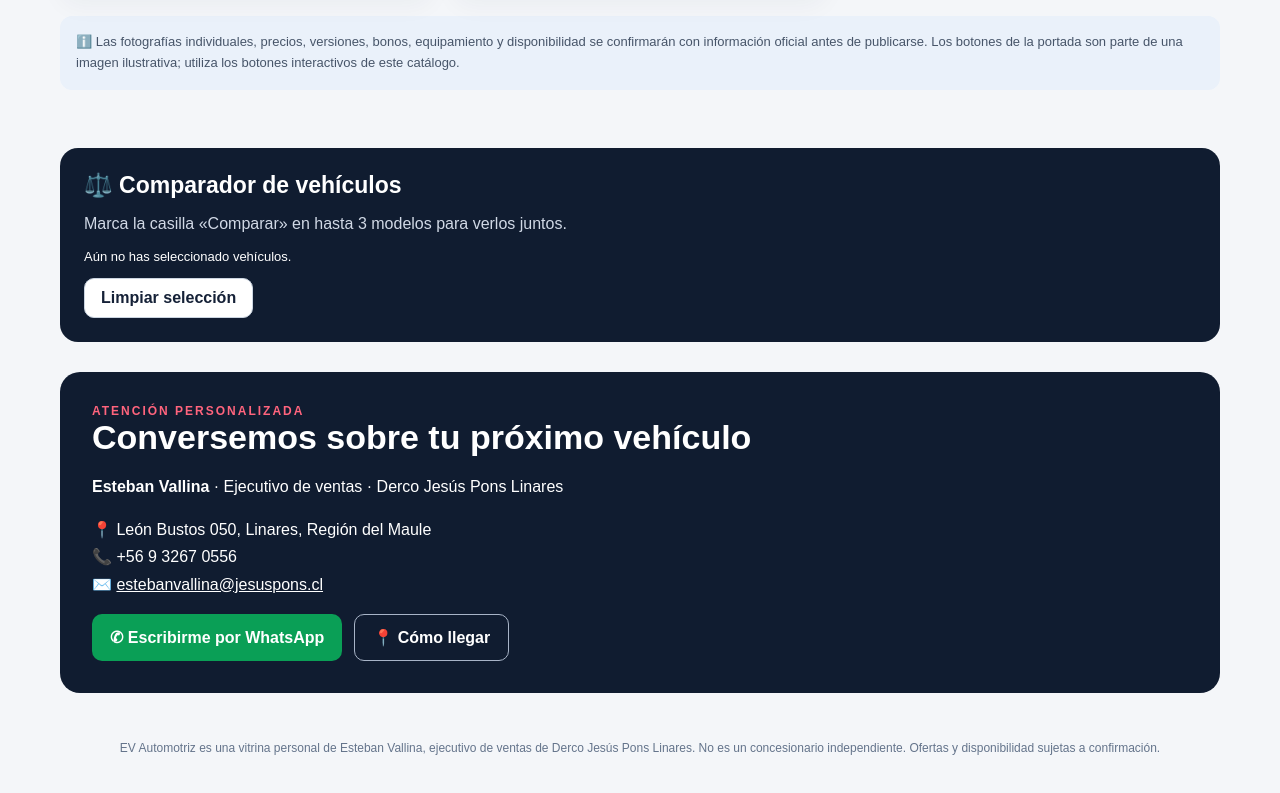
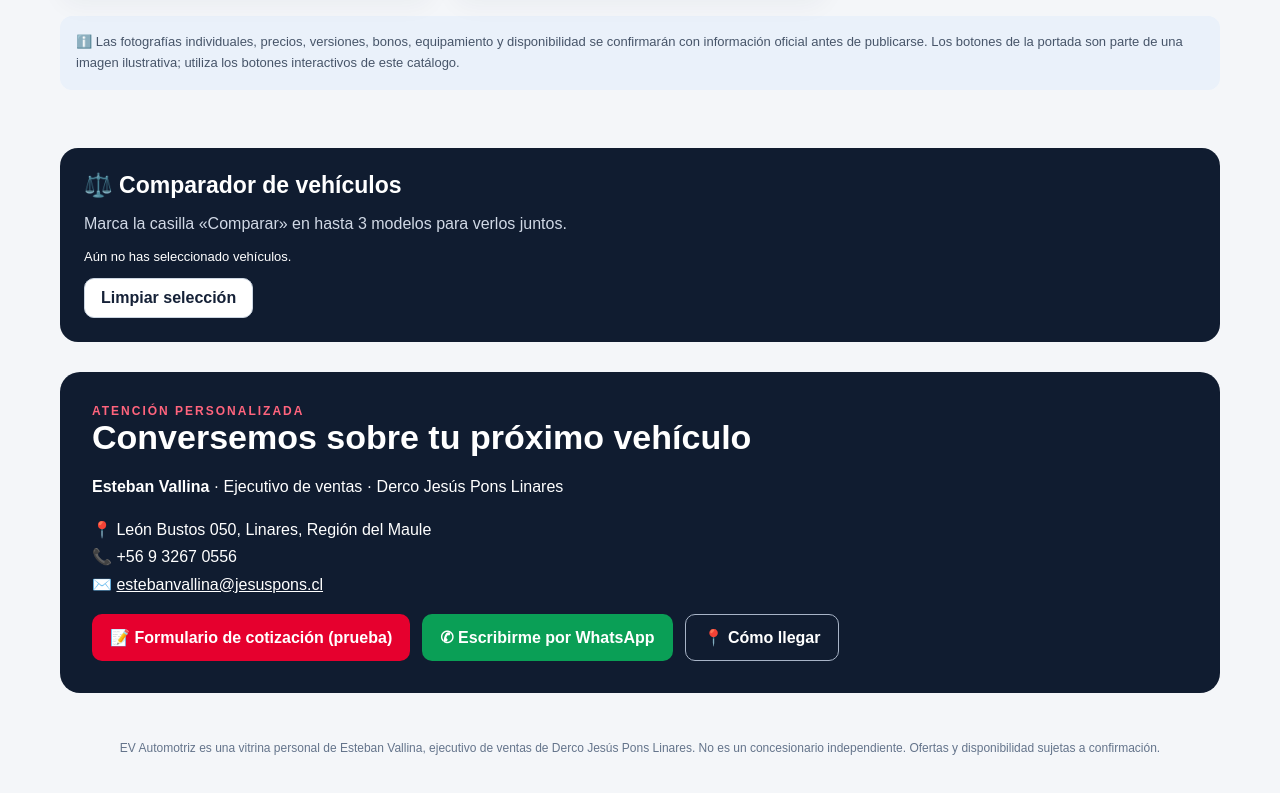
Before and after one commit to Evautomotrizlinares/ev-automotriz, a plain HTML site: page index.html in a window 1280 px wide. Shown: the part 2590-3383 px from the top of the page. Drawn offline with Linux system fonts and the light colour scheme.

Commit message:
Enlazar formulario de cotización de prueba desde catálogo sin activar envíos

```diff
--- a/index.html
+++ b/index.html
@@ -10,7 +10,7 @@
 <section class="intro"><div class="eyebrow">Asesoría automotriz en Linares</div><h1>Encuentra tu próximo vehículo</h1><p>Soy <strong>Esteban Vallina</strong>, ejecutivo de ventas de <strong>Derco Jesús Pons Linares</strong>. Explora modelos, compáralos y solicita una cotización personalizada por WhatsApp.</p></section>
 <section class="section" id="catalogo"><div class="eyebrow">Explora y cotiza</div><h2>Catálogo interactivo</h2><p class="sectionlead">Busca por marca o modelo, filtra según lo que necesitas y abre la ficha de cada vehículo.</p><div class="controls"><input id="search" type="search" placeholder="🔎 Buscar marca o modelo…" aria-label="Buscar vehículos"><select id="brand" aria-label="Filtrar por marca"><option value="">Todas las marcas</option></select><select id="type" aria-label="Filtrar por tipo"><option value="">Todos los tipos</option><option value="Ciudad">Ciudad</option><option value="SUV">SUV</option><option value="Familiar">Familiar</option><option value="Pickup">Pickup</option></select></div><div class="result" id="result" aria-live="polite"></div><div class="grid" id="cards"></div><div class="info">ℹ️ Las fotografías individuales, precios, versiones, bonos, equipamiento y disponibilidad se confirmarán con información oficial antes de publicarse. Los botones de la portada son parte de una imagen ilustrativa; utiliza los botones interactivos de este catálogo.</div></section>
 <section id="comparar" class="compare-panel"><h2>⚖️ Comparador de vehículos</h2><p>Marca la casilla «Comparar» en hasta 3 modelos para verlos juntos.</p><div id="compare-content" class="compare-help">Aún no has seleccionado vehículos.</div><button class="outline" id="clear-compare" style="margin-top:14px;padding:10px 16px" type="button">Limpiar selección</button></section>
-<section class="contact" id="contacto"><div class="eyebrow" style="color:#ff647d">Atención personalizada</div><h2>Conversemos sobre tu próximo vehículo</h2><p><strong>Esteban Vallina</strong> · Ejecutivo de ventas · Derco Jesús Pons Linares</p><p>📍 León Bustos 050, Linares, Región del Maule<br>📞 +56 9 3267 0556<br>✉️ <a href="mailto:estebanvallina@jesuspons.cl">estebanvallina@jesuspons.cl</a></p><div class="contact-buttons"><a class="btn green" href="https://wa.me/56932670556?text=Hola%20Esteban%2C%20quiero%20recibir%20asesor%C3%ADa%20para%20comprar%20un%20veh%C3%ADculo." target="_blank" rel="noopener">✆ Escribirme por WhatsApp</a><a class="btn ghost" href="https://maps.app.goo.gl/Dz17HJDPd7Y9U1iZ9" target="_blank" rel="noopener">📍 Cómo llegar</a></div></section></main>
+<section class="contact" id="contacto"><div class="eyebrow" style="color:#ff647d">Atención personalizada</div><h2>Conversemos sobre tu próximo vehículo</h2><p><strong>Esteban Vallina</strong> · Ejecutivo de ventas · Derco Jesús Pons Linares</p><p>📍 León Bustos 050, Linares, Región del Maule<br>📞 +56 9 3267 0556<br>✉️ <a href="mailto:estebanvallina@jesuspons.cl">estebanvallina@jesuspons.cl</a></p><div class="contact-buttons"><a class="btn" href="prueba-formulario.html">📝 Formulario de cotización (prueba)</a><a class="btn green" href="https://wa.me/56932670556?text=Hola%20Esteban%2C%20quiero%20recibir%20asesor%C3%ADa%20para%20comprar%20un%20veh%C3%ADculo." target="_blank" rel="noopener">✆ Escribirme por WhatsApp</a><a class="btn ghost" href="https://maps.app.goo.gl/Dz17HJDPd7Y9U1iZ9" target="_blank" rel="noopener">📍 Cómo llegar</a></div></section></main>
 <footer class="footer">EV Automotriz es una vitrina personal de Esteban Vallina, ejecutivo de ventas de Derco Jesús Pons Linares. No es un concesionario independiente. Ofertas y disponibilidad sujetas a confirmación.</footer><a class="floatwa" href="https://wa.me/56932670556?text=Hola%20Esteban%2C%20quiero%20asesor%C3%ADa%20automotriz." target="_blank" rel="noopener" aria-label="Contactar por WhatsApp">✆ Cotizar</a>
 <div class="modal" id="modal" role="dialog" aria-modal="true" aria-labelledby="modal-title"><div class="modal-content"><button class="close" id="close" type="button" aria-label="Cerrar">×</button><div class="eyebrow" id="modal-brand"></div><h2 id="modal-title"></h2><p id="modal-desc"></p><div id="modal-details"></div><div class="notice">Las especificaciones, versiones, promociones y stock pueden variar. Solicita confirmación actualizada al ejecutivo.</div><div class="modal-actions"><a class="btn" id="modal-wa" href="#" target="_blank" rel="noopener">✆ Solicitar cotización</a><button class="outline" id="modal-close-bottom" type="button" style="padding:13px 18px">Volver al catálogo</button></div></div></div>
 <script>
```
